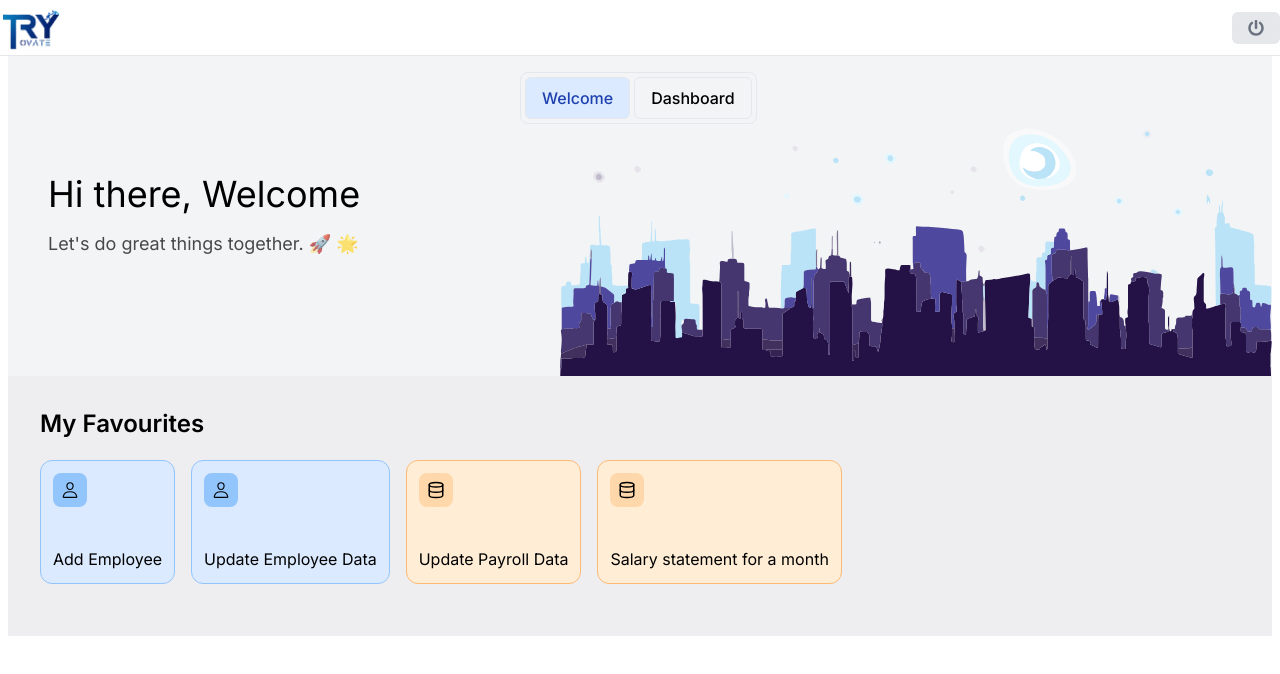
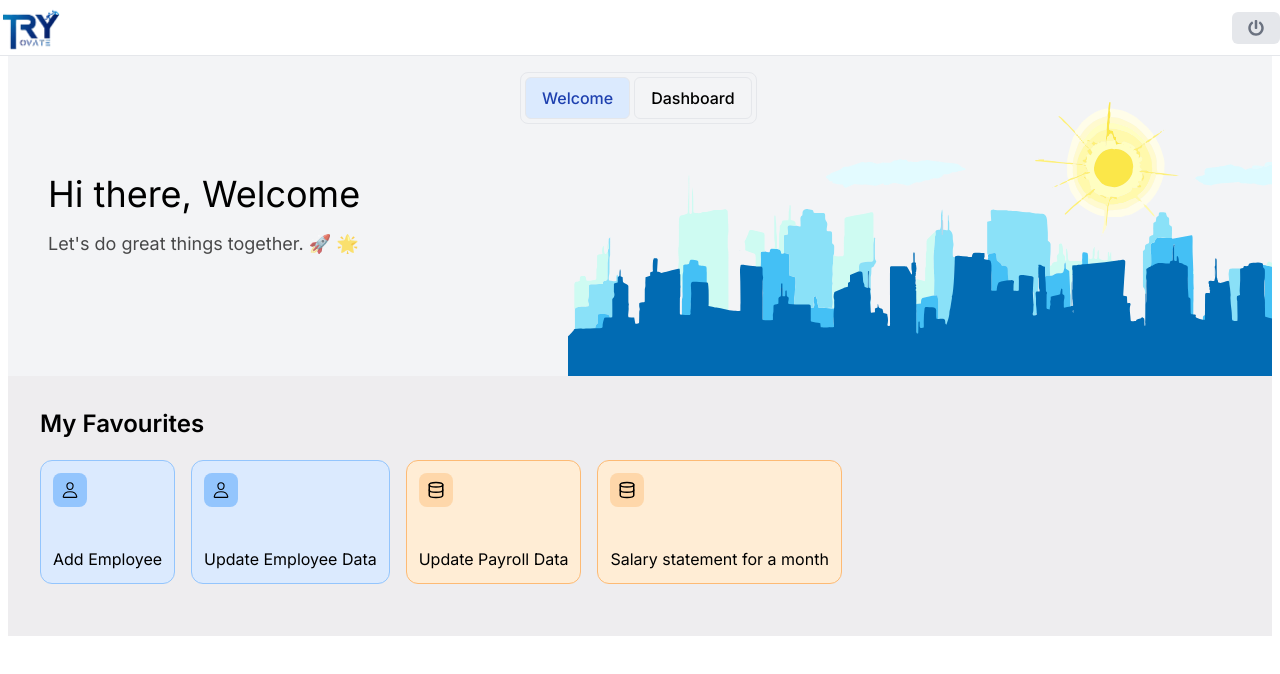
Before and after one commit to trysoltryovate/tryovate_app, a React (Vite) app: page /home in a window 1280 px wide. Shown: the top 674 px of the page. Built offline with nearby package versions, Linux system fonts and the light colour scheme.

Commit message:
style: change home page bg illust.

```diff
--- a/src/index.css
+++ b/src/index.css
@@ -50,7 +50,7 @@ html {
   }
 
   .welcome-bg {
-    background-image: url(./assets/evening_illustration.svg);
+    background-image: url(./assets/mornig_illustration.svg);
     background-repeat: no-repeat;
     background-position: bottom right;
   }
```
Also changed, not shown: src/assets/mornig_illustration.svg (added).
